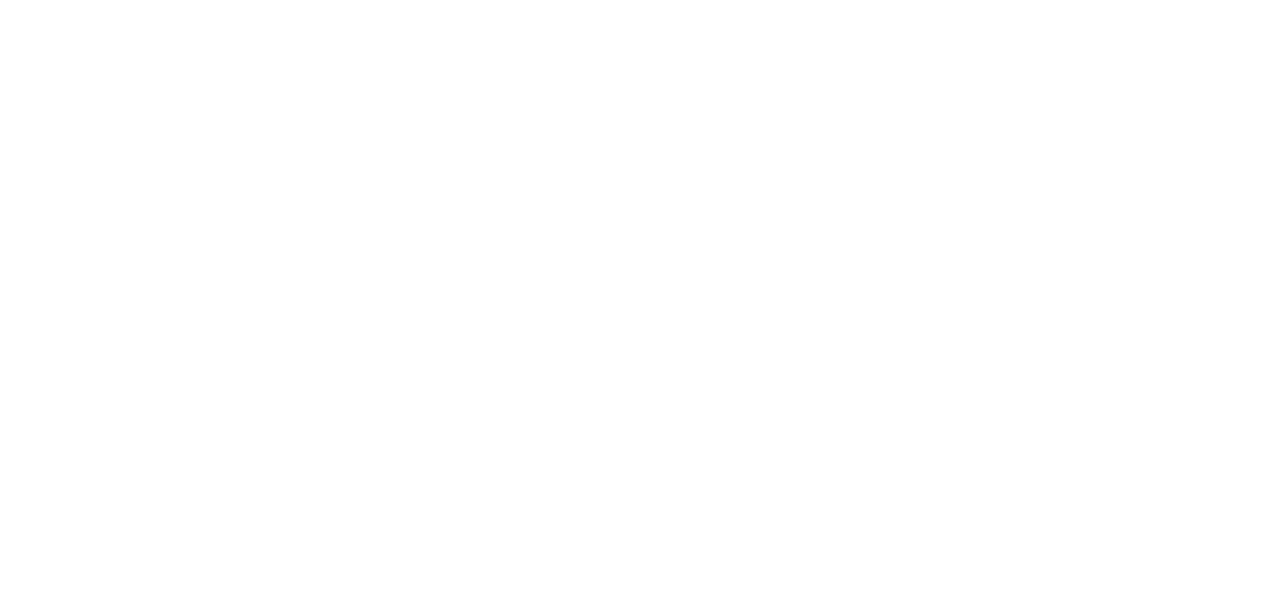
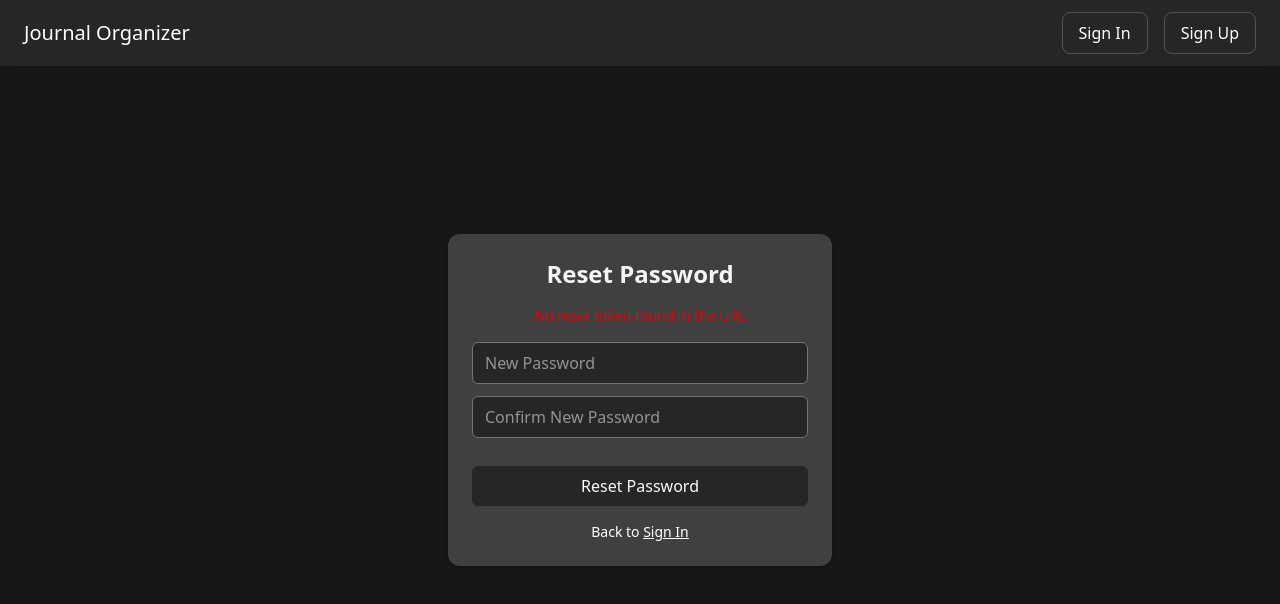
Before and after one commit to andrybc/ai-journal-backend, a React (Vite) app in the folder frontend/: page /reset-password in a window 1280 px wide. Before the commit this address had no page. Shown: the top 604 px of the page. Built offline with nearby package versions, Linux system fonts and the light colour scheme; the HTML template or start-up script is replaced by a standard one.

Commit message:
Forgot Password

```diff
--- a/frontend/src/App.tsx
+++ b/frontend/src/App.tsx
@@ -4,6 +4,8 @@ import Login from "./pages/Login";
 import SignUp from "./pages/SignUp";
 import Relationships from "./pages/Relationships";
 import EmailVerify from "./EmailVerify";
+import ForgotPassword from "./ForgotPwd";
+import ResetPassword from "./ResetPassword";
 
 function App() {
   return (
@@ -13,6 +15,8 @@ function App() {
         <Route path="/register" element={<SignUp />} />
         <Route path="/relationships" element={<Relationships />} />
         <Route path="/verify-email" element={<EmailVerify />} />
+        <Route path="/forgot-password" element={<ForgotPassword />} />
+        <Route path="/reset-password" element={<ResetPassword />} />
       </Routes>
     </BrowserRouter>
   );
--- /dev/null
+++ b/frontend/src/ForgotPwd.tsx
@@ -0,0 +1,102 @@
+import { useState } from "react";
+import Navbar from "./components/Navbar";
+// TODO : Fix up error message rn it dispalys the actual error message from the server
+const ForgotPassword = () => {
+  const [email, setEmail] = useState("");
+  const [message, setMessage] = useState("");
+  const [errorMessage, setErrorMessage] = useState("");
+  const [isSubmitted, setIsSubmitted] = useState(false);
+
+  const handleRequestReset = async () => {
+    setIsSubmitted(true);
+    setErrorMessage("");
+    setMessage("");
+
+    if (!email) {
+      setErrorMessage("Please enter your email");
+      return;
+    }
+    const emailRegex = /^[^\s@]+@[^\s@]+\.[^\s@]+$/;
+    if (!emailRegex.test(email)) {
+      setErrorMessage("Please enter a valid email address");
+      return;
+    }
+
+    try {
+      const response = await fetch(
+        `${import.meta.env.VITE_API_URL}/auth/forgot-password`,
+        {
+          method: "POST",
+          headers: { "Content-Type": "application/json" },
+          body: JSON.stringify({ email }),
+        },
+      );
+
+      if (!response.ok) {
+        const errorText = await response.text();
+        throw new Error(
+          `Server error ${response.status}: ${errorText || "No details"}`,
+        );
+      }
+
+      const data = await response.json();
+      setMessage(data.message);
+    } catch (error) {
+      console.error("Forgot password error:", error);
+      setErrorMessage((error as Error).message);
+    }
+  };
+
+  return (
+    <div className="fixed inset-0 flex flex-col justify-center items-center bg-neutral-900">
+      <div className="w-full fixed top-0 left-0">
+        <Navbar />
+      </div>
+
+      <div className="bg-neutral-700 w-96 p-6 rounded-xl shadow-md flex flex-col items-center">
+        <h2 className="text-2xl font-bold text-neutral-100 mb-4">
+          Forgot Password
+        </h2>
+
+        {message && (
+          <p className="text-neutral-100 text-center mb-4">{message}</p>
+        )}
+        {errorMessage && (
+          <p className="text-sm text-red-600 mb-4">{errorMessage}</p>
+        )}
+
+        <input
+          type="text"
+          placeholder="Email"
+          className={`w-full px-3 py-2 border rounded-md mb-3 bg-neutral-800 text-white focus:outline-none focus:ring-2 focus:ring-neutral-600 ${
+            isSubmitted && (!email || !/^[^\s@]+@[^\s@]+\.[^\s@]+$/.test(email))
+              ? "border-red-600"
+              : "border-neutral-500"
+          }`}
+          value={email}
+          onChange={(e) => setEmail(e.target.value)}
+        />
+        <button
+          onClick={handleRequestReset}
+          className="w-full mt-4 !bg-neutral-800 !border-neutral-600 text-neutral-50 py-2 rounded-md hover:!bg-neutral-500"
+        >
+          Send Reset Link
+        </button>
+
+        <div className="mt-4 text-center">
+          <p className="text-sm text-white">
+            Back to{" "}
+            <a
+              href="/login"
+              className="!text-white !underline hover:text-neutral-900"
+            >
+              Sign In
+            </a>
+          </p>
+        </div>
+      </div>
+    </div>
+  );
+};
+
+export default ForgotPassword;
--- /dev/null
+++ b/frontend/src/ResetPassword.tsx
@@ -0,0 +1,136 @@
+import { useState, useEffect } from "react";
+import Navbar from "./components/Navbar"; // Adjust path
+import { useNavigate } from "react-router";
+// TODO: Redice spacing between the button and the text boxes
+
+
+const ResetPassword = () => {
+  const [newPassword, setNewPassword] = useState("");
+  const [confirmPassword, setConfirmPassword] = useState("");
+  const [resetToken, setResetToken] = useState("");
+  const [message, setMessage] = useState("");
+  const [errorMessage, setErrorMessage] = useState("");
+  const [isSubmitted, setIsSubmitted] = useState(false);
+
+  const navigate = useNavigate();
+
+  // Check for token in URL on mount
+  useEffect(() => {
+    const urlParams = new URLSearchParams(window.location.search);
+    const token = urlParams.get("token");
+    if (token) {
+      setResetToken(token);
+    } else {
+      setErrorMessage("No reset token found in the URL");
+    }
+  }, []);
+
+  const handleResetPassword = async () => {
+    setIsSubmitted(true);
+    setErrorMessage("");
+    setMessage("");
+
+    if (!newPassword || !confirmPassword) {
+      setErrorMessage("Please fill in both password fields");
+      return;
+    }
+    if (newPassword !== confirmPassword) {
+      setErrorMessage("Passwords do not match");
+      return;
+    }
+
+    try {
+      const response = await fetch(
+        "http://localhost:3000/api/auth/reset-password",
+        {
+          method: "POST",
+          headers: { "Content-Type": "application/json" },
+          body: JSON.stringify({ resetToken, newPassword, confirmPassword }),
+        },
+      );
+
+      if (!response.ok) {
+        const errorText = await response.text();
+        throw new Error(
+          `Server error ${response.status}: ${errorText || "No details"}`,
+        );
+      }
+
+      const data = await response.json();
+      setMessage(data.message); // "Password reset successful"
+      setTimeout(() => navigate("/login"), 2000); // Redirect to login
+    } catch (error) {
+      console.error("Reset password error:", error);
+      setErrorMessage((error as Error).message);
+    }
+  };
+
+  return (
+    <div className="fixed inset-0 flex flex-col justify-center items-center bg-neutral-900">
+      <div className="w-full fixed top-0 left-0">
+        <Navbar />
+      </div>
+
+      <div className="bg-neutral-700 w-96 p-6 rounded-xl shadow-md flex flex-col items-center">
+        <h2 className="text-2xl font-bold text-neutral-100 mb-4">
+          Reset Password
+        </h2>
+
+        {message && (
+          <p className="text-neutral-100 text-center mb-4">{message}</p>
+        )}
+        {errorMessage && (
+          <p className="text-sm text-red-600 mb-4">{errorMessage}</p>
+        )}
+
+        <div className="relative w-full">
+          <input
+            type="password"
+            placeholder="New Password"
+            className={`w-full px-3 py-2 border rounded-md mb-3 bg-neutral-800 text-white focus:outline-none focus:ring-2 focus:ring-neutral-600 ${
+              isSubmitted && (!newPassword || newPassword !== confirmPassword)
+                ? "border-red-600"
+                : "border-neutral-500"
+            }`}
+            value={newPassword}
+            onChange={(e) => setNewPassword(e.target.value)}
+          />
+        </div>
+        <div className="relative w-full">
+          <input
+            type="password"
+            placeholder="Confirm New Password"
+            className={`w-full px-3 py-2 border rounded-md mb-3 bg-neutral-800 text-white focus:outline-none focus:ring-2 focus:ring-neutral-600 ${
+              isSubmitted &&
+              (!confirmPassword || newPassword !== confirmPassword)
+                ? "border-red-600"
+                : "border-neutral-500"
+            }`}
+            value={confirmPassword}
+            onChange={(e) => setConfirmPassword(e.target.value)}
+          />
+        </div>
+        <button
+          onClick={handleResetPassword}
+          className="w-full mt-4 !bg-neutral-800 !border-neutral-600 text-neutral-50 py-2 rounded-md hover:!bg-neutral-500"
+        >
+          Reset Password
+        </button>
+
+        <div className="mt-4 text-center">
+          <p className="text-sm text-white">
+            Back to{" "}
+            <a
+              href="/login"
+              className="!text-white !underline hover:text-neutral-900"
+            >
+              Sign In
+            </a>
+          </p>
+        </div>
+      </div>
+    </div>
+  );
+};
+
+export default ResetPassword;
--- a/frontend/src/pages/Login.tsx
+++ b/frontend/src/pages/Login.tsx
@@ -105,6 +105,18 @@ const Login = () => {
         >
           Login
         </button>
+
+        <div className="mt-4 text-center">
+          <p className="text-sm text-white">
+            Don't remember your password?{" "}
+            <a
+              href="/forgot-password"
+              className="!text-white !underline hover:text-neutral-900"
+            >
+              Forgot Password
+            </a>
+          </p>
+        </div>
       </div>
 
       <div className="bg-neutral-700 w-96 mt-4 p-3 rounded-xl shadow-md flex justify-center">
--- a/frontend/src/pages/SignUp.tsx
+++ b/frontend/src/pages/SignUp.tsx
@@ -33,10 +33,12 @@ const SignUp = () => {
     }
 
     try {
-      const apiUrl = import.meta.env.VITE_API_URL;
-      console.log("API URL:", apiUrl);
+      //const apiUrl = import.meta.env.VITE_API_URL;
+      //console.log("API URL:", apiUrl);
 
-      const response = await fetch(`${import.meta.env.VITE_API_URL}`, {
+      const response = await fetch(
+        `${import.meta.env.VITE_API_URL}/auth/register`,
+        {
           method: "POST",
           headers: {
             "Content-Type": "application/json",
@@ -46,7 +48,8 @@ const SignUp = () => {
             email,
             password,
           }),
-      });
+        },
+      );
 
       if (!response.ok) {
         const errorText = await response.text();
```
Also changed, not shown: 1 other file (tests, documents, lock files or other folders). Lines whose indentation alone changed are shown as unchanged.
